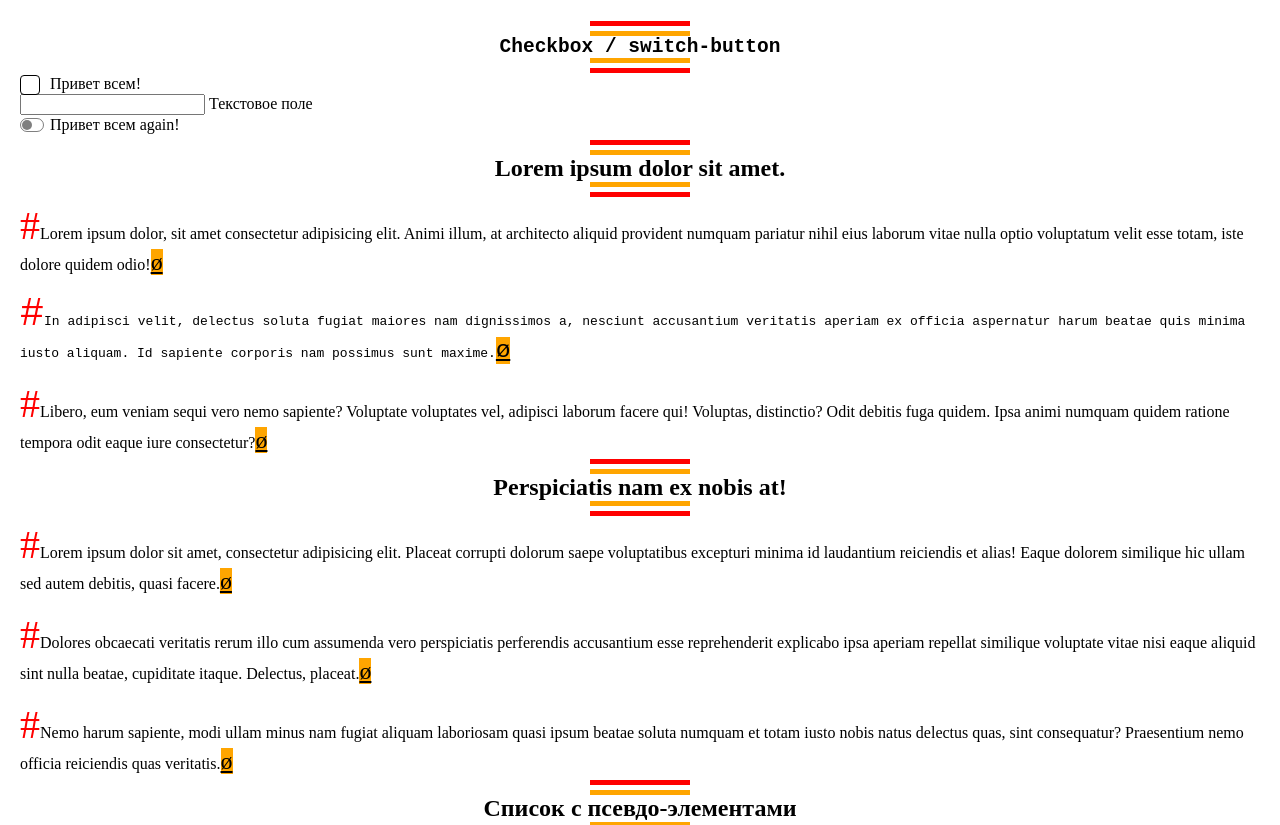
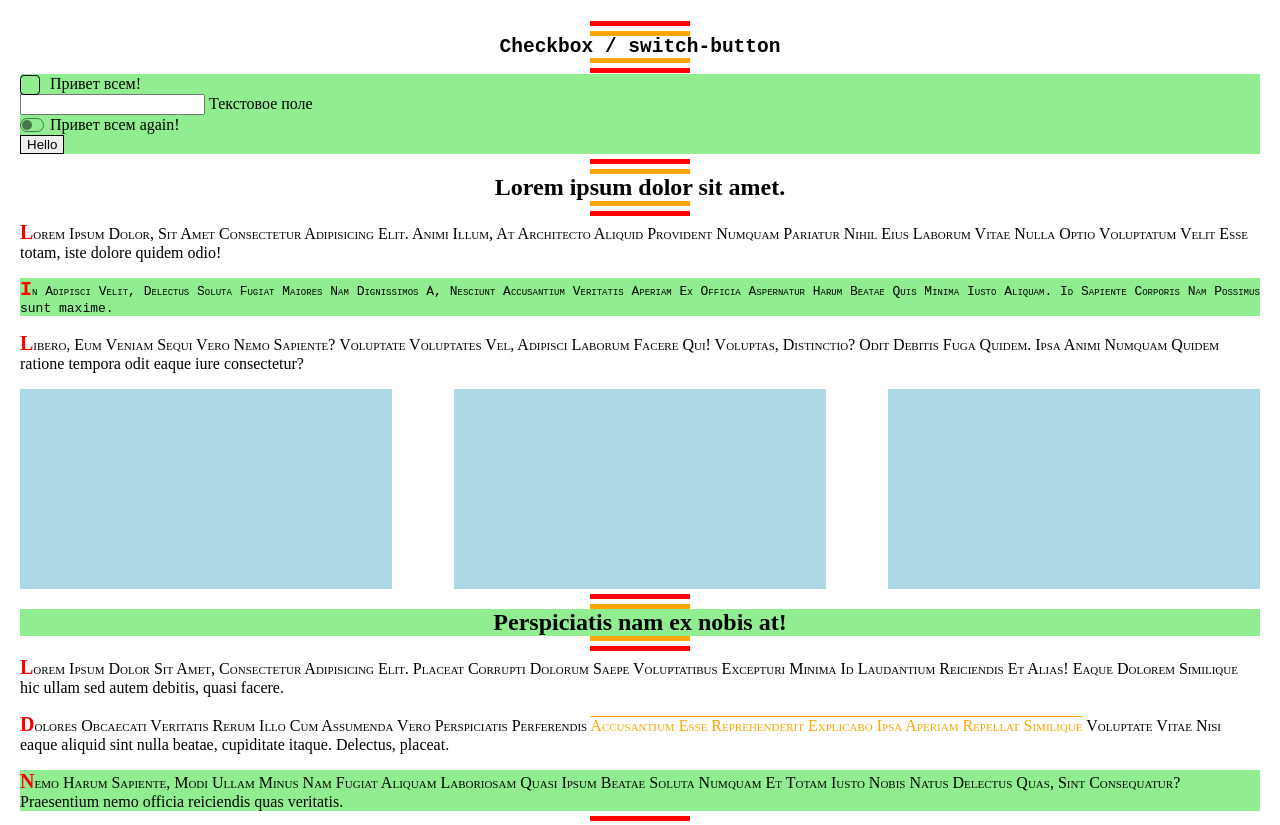
Before and after one commit to Lekso4ka/maxima_gamma, a plain HTML site: page css_2024.12.24/index.html in a window 1280 px wide. Shown: the top 825 px of the page. Drawn offline with Linux system fonts and the light colour scheme.

Commit message:
Урок 12

```diff
--- a/css_2024.12.24/index.html
+++ b/css_2024.12.24/index.html
@@ -21,6 +21,7 @@
      -->
     <!-- (h2>lorem5^p*3>lorem30)*2 -->
     <h2 title="Тут есть заголовок">Checkbox / switch-button</h2>
+    <div>
     <input type="checkbox" name="hi" id="check">
     <label for="check">
         Привет всем!
@@ -33,13 +34,21 @@
     <label for="switch" class="switch">
         Привет всем again!
     </label>
+    <br>
+    <button>Hello</button>
+</div>
     <h2>Lorem ipsum dolor sit amet.</h2>
     <p>Lorem ipsum dolor, sit amet consectetur adipisicing elit. Animi illum, at architecto aliquid provident numquam pariatur nihil eius laborum vitae nulla optio voluptatum velit esse totam, iste dolore quidem odio!</p>
     <p title="Hello world">In adipisci velit, delectus soluta fugiat maiores nam dignissimos a, nesciunt accusantium veritatis aperiam ex officia aspernatur harum beatae quis minima iusto aliquam. Id sapiente corporis nam possimus sunt maxime.</p>
     <p>Libero, eum veniam sequi vero nemo sapiente? Voluptate voluptates vel, adipisci laborum facere qui! Voluptas, distinctio? Odit debitis fuga quidem. Ipsa animi numquam quidem ratione tempora odit eaque iure consectetur?</p>
+    <div class="block">
+        <div class="block-item"></div>
+        <div class="block-item"></div>
+        <div class="block-item"></div>
+    </div>
     <h2>Perspiciatis nam ex nobis at!</h2>
     <p>Lorem ipsum dolor sit amet, consectetur adipisicing elit. Placeat corrupti dolorum saepe voluptatibus excepturi minima id laudantium reiciendis et alias! Eaque dolorem similique hic ullam sed autem debitis, quasi facere.</p>
-    <p>Dolores obcaecati veritatis rerum illo cum assumenda vero perspiciatis perferendis accusantium esse reprehenderit explicabo ipsa aperiam repellat similique voluptate vitae nisi eaque aliquid sint nulla beatae, cupiditate itaque. Delectus, placeat.</p>
+    <p>Dolores obcaecati veritatis rerum illo cum assumenda vero perspiciatis perferendis <a href="#text">accusantium esse reprehenderit explicabo ipsa aperiam repellat similique</a> voluptate vitae nisi eaque aliquid sint nulla beatae, cupiditate itaque. Delectus, placeat.</p>
     <p>Nemo harum sapiente, modi ullam minus nam fugiat aliquam laboriosam quasi ipsum beatae soluta numquam et totam iusto nobis natus delectus quas, sint consequatur? Praesentium nemo officia reiciendis quas veritatis.</p>
     <h2>Список с псевдо-элементами</h2>
     <ul>
--- a/css_2024.12.24/style.css
+++ b/css_2024.12.24/style.css
@@ -27,17 +27,17 @@ body {
 /* body :hover {
     background-color: orange;
 } */
-p::before {
+/* p::before {
     content: "#";
     color: red;
     font-size: 40px;
-}
-p::after {
+} */
+/* p::after {
     content: "ø";
     text-decoration: underline;
     font-size: 24px;
     background-color: orange;
-}
+} */
 
 h2 {
     text-align: center;
@@ -148,3 +148,95 @@ input[type="checkbox"]:checked + .switch::before {
     background-color: orange;
     opacity: 1;
 }
+
+/* не посещенная */
+a:link {
+    text-decoration: overline;
+    color: orange;
+}
+a:visited {
+    color: orangered;
+}
+a:active {
+    background-color: lightgreen;
+}
+button {
+    /* border: 3px outset; */
+    border: 1px solid;
+    outline: none;
+}
+button:active {
+    border: 1px solid red;
+}
+
+button:focus {
+    background-color: aquamarine;
+}
+input:focus {
+    outline: none;
+    border-color: orange;
+    border-style: solid;
+}
+
+li:first-child {
+    /* background-color: aquamarine;    */
+}
+/* li:nth-child(3) { */
+li:nth-last-child(2) {
+    /* background-color: blueviolet; */
+}
+li:last-child {
+    /* background-color: lightcoral; */
+}
+
+.block {
+    /* background-color: lightblue; */
+    height: 200px;
+    display: flex;
+}
+.block-item {
+    background-color: lightblue;
+    width: 30%;
+}
+/* .block-item:first-child {
+    margin-right: 5%;
+}
+.block-item:last-child {
+    margin-left: 5%;
+} */
+
+/* .block-item:nth-child(2) {
+    margin: 0 5%;
+} */
+.block-item:not(:last-child) {
+    margin-right: 5%;
+}
+
+/* p:first-of-type {
+    background-color: orange;
+}
+h2:last-of-type::before {
+    background-color: blue;
+} */
+
+/* body>:nth-child(2n) { */
+body>:nth-child(3n - 1) {
+    background-color: lightgreen;
+}
+body>:nth-child(3n - 2) {
+    /* background-color: orange; */
+}
+
+body>:nth-child(3n) {
+    /* background-color: blueviolet; */
+}
+
+p::first-letter {
+    font-weight: bold;
+    color: red;
+    font-size: 20px;
+}
+p::first-line {
+    text-transform: capitalize;
+    font-variant: small-caps;
+}
```
